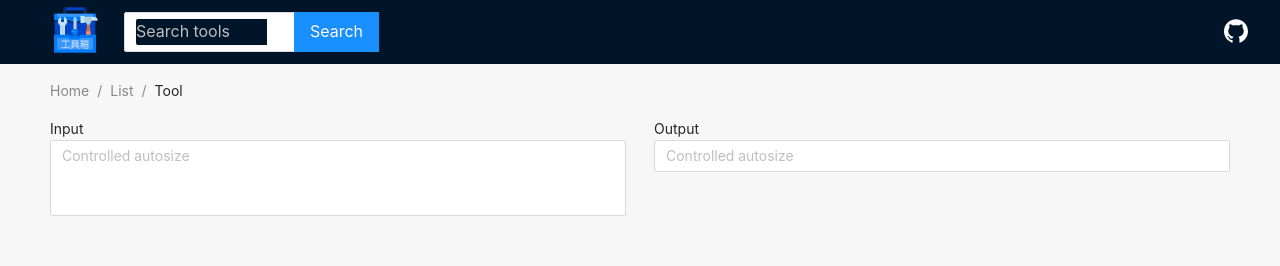
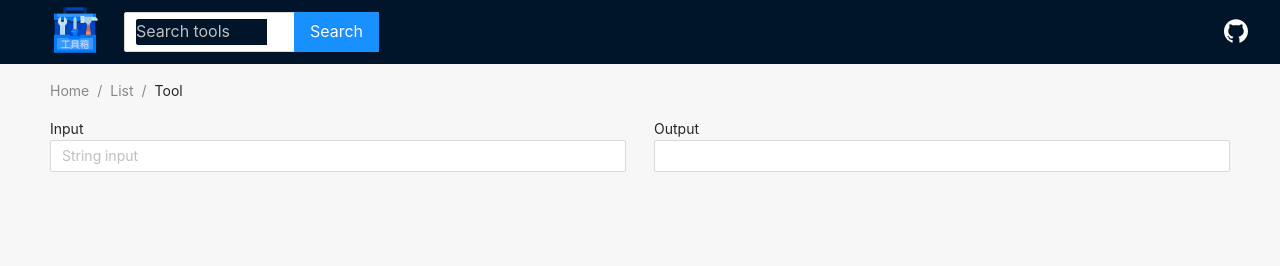
Before and after one commit to developer-haku/toolbox, a Next.js app: page /tool/1 in a window 1280 px wide. Shown: the top 266 px of the page. Built offline with nearby package versions, Linux system fonts and the light colour scheme.

Commit message:
fix some styling

```diff
--- a/components/Tools/WordsToLines/WordsToLines.module.css
+++ b/components/Tools/WordsToLines/WordsToLines.module.css
@@ -6,3 +6,7 @@
 .column {
   width: 45vw;
 }
+
+.textarea {
+  resize: none;
+}
--- a/components/Tools/WordsToLines/WordsToLines.tsx
+++ b/components/Tools/WordsToLines/WordsToLines.tsx
@@ -22,18 +22,18 @@ const WordsToLines = () => {
       <div className={styles.column}>
         <Text>Input</Text>
         <TextArea
+          className={styles.textarea}
           value={state.userInput}
           onChange={update}
-          placeholder="Controlled autosize"
-          autoSize={{ minRows: 3, maxRows: 5 }}
+          placeholder="String input"
+          autoSize={true}
         />
       </div>
       <div className={styles.column}>
         <Text>Output</Text>
         <TextArea
+          className={styles.textarea}
           value={state.output}
-          onChange={update}
-          placeholder="Controlled autosize"
           autoSize={true}
         />
       </div>
```
